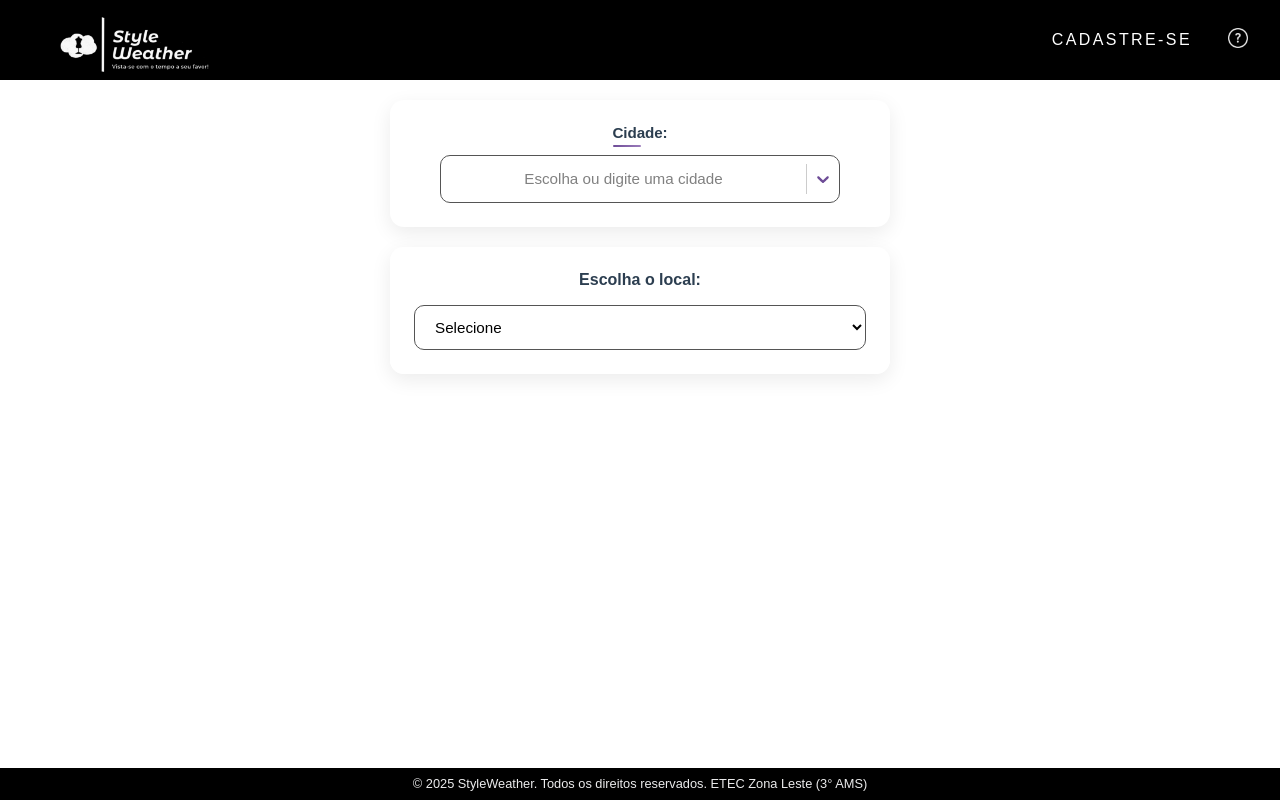
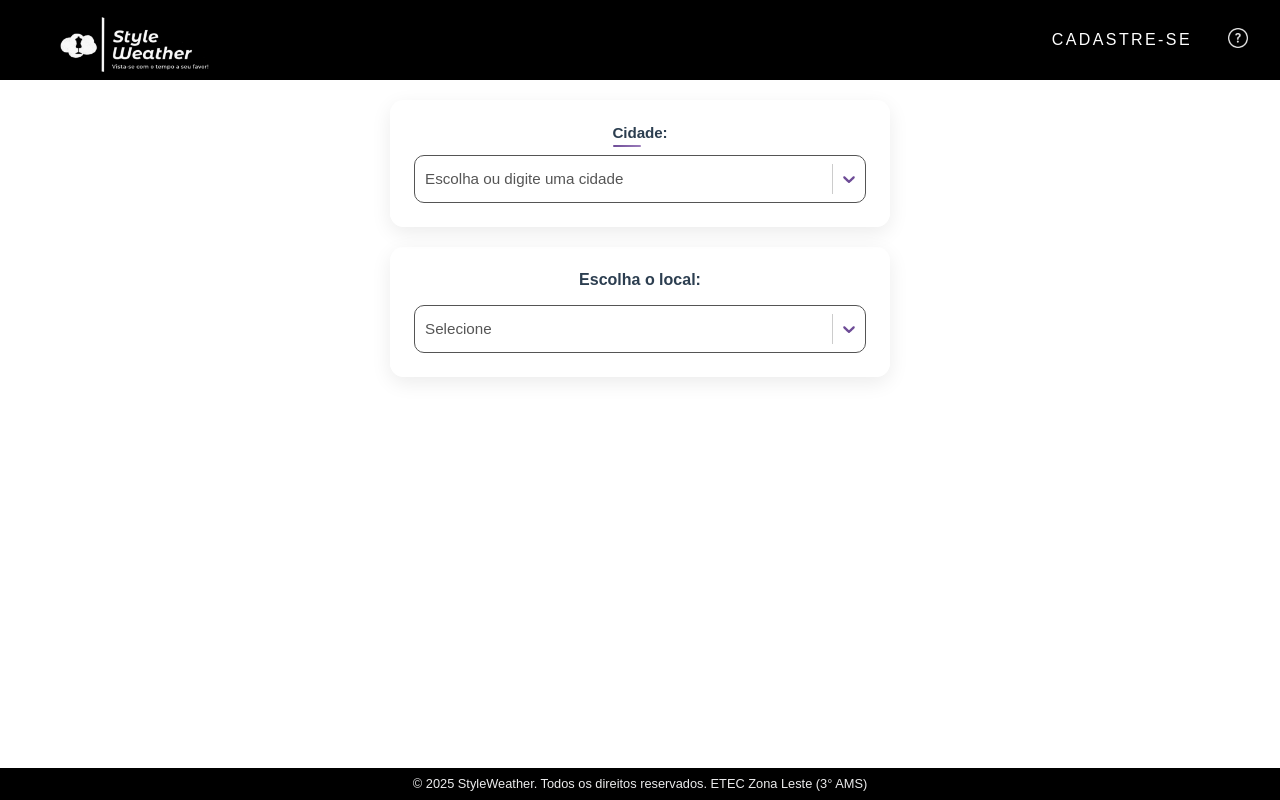
Before and after one commit to Kakventura/StyleWeather-Project, a React (Vite) app in the folder StyleWeather/: page / in a window 1280 px wide. Built offline with nearby package versions, Linux system fonts and the light colour scheme; no server answers; a web font is replaced by a local one.

Commit message:
Atualizando o CSS

```diff
--- a/StyleWeather/src/componentes/FiltroCidade/FiltroCidade.module.css
+++ b/StyleWeather/src/componentes/FiltroCidade/FiltroCidade.module.css
@@ -4,15 +4,20 @@
     justify-content: center; /* Centraliza verticalmente */
     align-items: center; /* Centraliza horizontalmente */
     width: 100%;
-    max-width: 500px;
     margin: 20px auto; /* Centraliza horizontalmente */
     padding: 1.5rem;
-    background: var(--branco); /* Ajustado para usar a cor branca */
+    background: rgba(255, 255, 255, 0.97);
     border-radius: 14px;
     box-shadow: 0 6px 20px rgba(0, 0, 0, 0.08);
-    z-index: 1;
+    vertical-align: top;
+    text-align: center; /* Garante que o texto dentro de cada item fique centralizado */
     transition: all 0.3s ease;
-    text-align: center; /* Garante que o texto dentro de cada item fique centralizado */
+    max-width: 500px; /* Definido para ser responsivo */
+    position: static; /* Removido o position relative */
+    z-index: 9999; /* Garante que o filtro fique sobre os outros elementos */
+    position: relative; /* Permite que o z-index funcione corretamente */
+    transition: all 0.3s ease;
+    text-align: center;
 }
 
 .filtroContainer:hover {
@@ -25,7 +30,7 @@
     margin-bottom: 0.85rem;
     font-size: 0.95rem;
     font-weight: 600;
-    color: var(--cinza-escuro); /* Mantido como estava */
+    color: var(--cinza-escuro);
     font-family: 'Poppins', sans-serif;
     letter-spacing: -0.1px;
     position: relative;
@@ -38,44 +43,74 @@
     left: 0;
     width: 28px;
     height: 2px;
-    background: linear-gradient(to right, var(--roxo-base), var(--roxo-claro)); /* Usando roxo-base e roxo-claro */
+    background: linear-gradient(to right, var(--roxo-base), var(--roxo-claro));
     border-radius: 2px;
 }
-
+/* Estilo do select sem alteração do z-index */
+.selectContainer {
+    width: 100%; /* Garante que o select ocupe toda a largura disponível */
+}
 .selectContainer :global(.select__control) {
     min-height: 48px;
     border-radius: 10px;
-    border: 1px solid var(--cinza-claro); /* Usando cinza-claro para a borda */
+    border: 1px solid var(--cinza-claro);
     font-size: 0.95rem;
-    background-color: var(--branco); /* Alterado para usar a cor branca */
+    background-color: var(--branco);
     transition: all 0.3s cubic-bezier(0.16, 1, 0.3, 1);
-    width: 400px;
+    display: flex;
+    align-items: center;
+    justify-content: flex-start; /* Alinha o conteúdo ao início */
+    z-index: 1; /* Garantir que o select fique abaixo do filtro */
+}
+
+.selectContainer :global(.select__single-value) {
+    align-self: flex-start;
+    margin-top: auto;
+    margin-bottom: auto;
+    text-align: left; /* Garante o alinhamento do texto */
+    width: 100%;
 }
 
 .selectContainer :global(.select__control--is-focused) {
-    border-color: var(--roxo-base); /* Cor da borda ajustada para roxo-base */
+    border-color: var(--roxo-base);
     box-shadow: 0 0 0 3px rgba(108, 92, 231, 0.15), 0 6px 20px rgba(108, 92, 231, 0.1);
 }
 
 .selectContainer :global(.select__menu) {
     border-radius: 10px;
     box-shadow: 0 12px 24px rgba(0, 0, 0, 0.1);
-    background-color: var(--branco); /* Cor de fundo ajustada para branco */
+    background-color: var(--branco);
     animation: fadeIn 0.25s ease-out;
 }
 
 @keyframes fadeIn {
-    from { opacity: 0; transform: translateY(8px); }
-    to { opacity: 1; transform: translateY(0); }
+    from {
+        opacity: 0;
+        transform: translateY(8px);
+    }
+    to {
+        opacity: 1;
+        transform: translateY(0);
+    }
 }
 
 .selectContainer :global(.select__option--is-selected) {
-    background: linear-gradient(135deg, var(--roxo-base), var(--roxo-claro)); /* Gradiente para as opções selecionadas */
+    background: linear-gradient(135deg, var(--roxo-base), var(--roxo-claro));
 }
 
 .selectContainer :global(.select__dropdown-indicator) {
-    color: var(--roxo-base); /* Cor do ícone de dropdown ajustada para roxo-base */
+    color: var(--roxo-base);
     padding: 6px;
+}
+
+.selectContainer :global(.select__placeholder) {
+    text-align: left;
+    width: 100%;
+    color: var(--cinza-claro); /* Ou outra cor que combine */
+    font-size: 0.95rem;
+    align-self: flex-start;
+    margin-top: auto;
+    margin-bottom: auto;
 }
 
 /* Responsividade */
@@ -85,4 +120,8 @@
         max-width: 500px;
         margin: 20px auto;
     }
+
+    .selectContainer :global(.select__control) {
+        width: 100%; /* Torna o select responsivo */
+    }
 }
--- a/StyleWeather/src/componentes/FiltroLugar/FiltroLugar.jsx
+++ b/StyleWeather/src/componentes/FiltroLugar/FiltroLugar.jsx
@@ -2,9 +2,10 @@
 import React, { useContext, useState } from "react";
 import { AppContext } from "../../context/AppContext";
 import { buscarClimaPorCidade } from "../../services/weatherApi";
-import { useNavigate } from "react-router-dom"; // Importa o hook useNavigate
+import { useNavigate } from "react-router-dom";
 import styles from "./FiltroLugar.module.css";
 import { CardClima } from "../CardClima/CardClima";
+import Select from "react-select";
 
 const FiltroLugar = () => {
     const {
@@ -13,69 +14,70 @@ const FiltroLugar = () => {
         cidadeSelecionada,
         setDadosClima,
         dadosClima,
-        usuarioLogado // Obtém o estado de login
+        usuarioLogado
     } = useContext(AppContext);
 
     const [mostrarCards, setMostrarCards] = useState(false);
     const isReadyToFetch = cidadeSelecionada && lugarSelecionado;
-    const navigate = useNavigate(); // Instancia o useNavigate
+    const navigate = useNavigate();
 
     const handleEscolherLook = () => {
         alert("Você não tem um cadastro no site! Por favor, cadastre-se.");
-        navigate("/cadastrar"); // Redireciona para a página de cadastro
+        navigate("/cadastrar");
     };
 
     const handleButtonClick = async () => {
         if (!usuarioLogado) {
-            handleEscolherLook(); // Chama a função handleEscolherLook se o usuário não estiver logado
+            handleEscolherLook();
             return;
         }
 
         setMostrarCards(false);
-        console.log("Carregando clima...");
 
         try {
             const clima = await buscarClimaPorCidade(cidadeSelecionada);
+            const temChuva =
+                clima?.weather?.some(w =>
+                    w.main.toLowerCase().includes("rain") ||
+                    w.description.toLowerCase().includes("rain")
+                ) || clima?.rain !== undefined;
 
-            // Verifica se há chuva com base nos dados retornados
-            const temChuva = clima?.weather?.some(w =>
-                w.main.toLowerCase().includes("rain") ||
-                w.description.toLowerCase().includes("rain")
-            ) || clima?.rain !== undefined;
-
-            // Insere a informação de chuva no objeto de clima
             const climaComChuva = { ...clima, temChuva };
-
-            setDadosClima(climaComChuva); // Atualiza o estado com temChuva
+            setDadosClima(climaComChuva);
             setMostrarCards(true);
-            console.log("Clima carregado:", climaComChuva);
         } catch (error) {
             console.error("Erro ao obter clima:", error);
         }
     };
 
+    const opcoesLugar = [
+        { value: "academia", label: "Academia" },
+        { value: "balada", label: "Balada" },
+        { value: "escola", label: "Escola" },
+        { value: "parque", label: "Parque" },
+        { value: "praia", label: "Praia" },
+        { value: "restaurante", label: "Restaurante" },
+        { value: "shopping", label: "Shopping" }
+    ];
+
     return (
         <div className={styles.filtroLugar}>
             <label htmlFor="lugar"><strong>Escolha o local:</strong></label>
-            <select
-                id="lugar"
-                value={lugarSelecionado}
-                onChange={(e) => setLugarSelecionado(e.target.value)}
-                className={styles.selectLugar}
-            >
-                <option value="">Selecione</option>
-                <option value="academia">Academia</option>
-                <option value="balada">Balada</option>
-                <option value="escola">Escola</option>
-                <option value="parque">Parque</option>
-                <option value="praia">Praia</option>
-                <option value="restaurante">Restaurante</option>
-                <option value="shopping">Shopping</option>
-            </select>
+
+            <div className={styles.selectContainer}>
+                <Select
+                    id="lugar"
+                    options={opcoesLugar}
+                    value={opcoesLugar.find(opt => opt.value === lugarSelecionado)}
+                    onChange={(selectedOption) => setLugarSelecionado(selectedOption?.value)}
+                    placeholder="Selecione"
+                    classNamePrefix="select"
+                />
+            </div>
 
             {isReadyToFetch && (
                 <button
-                    onClick={handleButtonClick} // Verifica login antes de atualizar o clima
+                    onClick={handleButtonClick}
                     className={styles.btnEscolherLook}
                 >
                     Escolher look
@@ -84,7 +86,7 @@ const FiltroLugar = () => {
 
             {mostrarCards && dadosClima && (
                 <div className={styles.cardsContainer}>
-                    <CardClima temChuva={dadosClima.temChuva} /> {/* Passando temChuva para o componente */}
+                    <CardClima temChuva={dadosClima.temChuva} />
                 </div>
             )}
         </div>
--- a/StyleWeather/src/componentes/FiltroLugar/FiltroLugar.module.css
+++ b/StyleWeather/src/componentes/FiltroLugar/FiltroLugar.module.css
@@ -13,6 +13,7 @@
     text-align: center; /* Garante que o texto dentro de cada item fique centralizado */
     transition: all 0.3s ease;
     max-width: 500px; /* Definido para ser responsivo */
+    position: static; /* Removido o position relative */
 }
 
 .filtroLugar:hover {
@@ -30,19 +31,72 @@
     text-align: left;
 }
 
-.selectLugar {
-    padding: 12px 16px;
-    width: 100%;
+/* Estilo do select sem alteração do z-index */
+.selectContainer {
+    width: 100%; /* Garante que o select ocupe toda a largura disponível */
+}
+
+.selectContainer :global(.select__control) {
+    min-height: 48px;
     border-radius: 10px;
     border: 1px solid var(--cinza-claro);
+    font-size: 0.95rem;
     background-color: var(--branco);
-    font-size: 0.95rem;
-    transition: border 0.3s ease;
+    transition: all 0.3s cubic-bezier(0.16, 1, 0.3, 1);
+    display: flex;
+    align-items: center;
+    justify-content: flex-start; /* Alinha o conteúdo ao início */
 }
 
-.selectLugar:focus {
+.selectContainer :global(.select__single-value) {
+    align-self: flex-start;
+    margin-top: auto;
+    margin-bottom: auto;
+    text-align: left;
+    width: 100%;
+}
+
+.selectContainer :global(.select__control--is-focused) {
     border-color: var(--roxo-base);
-    box-shadow: 0 0 5px rgba(108, 92, 231, 0.2);
+    box-shadow: 0 0 0 3px rgba(108, 92, 231, 0.15), 0 6px 20px rgba(108, 92, 231, 0.1);
+    border-radius: 10px; /* Suaviza o foco */
+}
+
+.selectContainer :global(.select__menu) {
+    border-radius: 10px;
+    box-shadow: 0 12px 24px rgba(0, 0, 0, 0.1);
+    background-color: var(--branco);
+    animation: fadeIn 0.25s ease-out;
+}
+
+@keyframes fadeIn {
+    from {
+        opacity: 0;
+        transform: translateY(8px);
+    }
+    to {
+        opacity: 1;
+        transform: translateY(0);
+    }
+}
+
+.selectContainer :global(.select__option--is-selected) {
+    background: linear-gradient(135deg, var(--roxo-base), var(--roxo-claro));
+}
+
+.selectContainer :global(.select__dropdown-indicator) {
+    color: var(--roxo-base);
+    padding: 6px;
+}
+
+.selectContainer :global(.select__placeholder) {
+    text-align: left;
+    width: 100%;
+    color: var(--cinza-claro);
+    font-size: 0.95rem;
+    align-self: flex-start;
+    margin-top: auto;
+    margin-bottom: auto;
 }
 
 .btnEscolherLook {
@@ -62,10 +116,15 @@
     background-color: var(--roxo-claro);
 }
 
+/* Responsividade */
 @media (max-width: 768px) {
     .filtroLugar {
         width: 90%;
         max-width: 500px;
         margin: 20px auto;
     }
+
+    .selectContainer :global(.select__control) {
+        width: 100%;
+    }
 }
```
